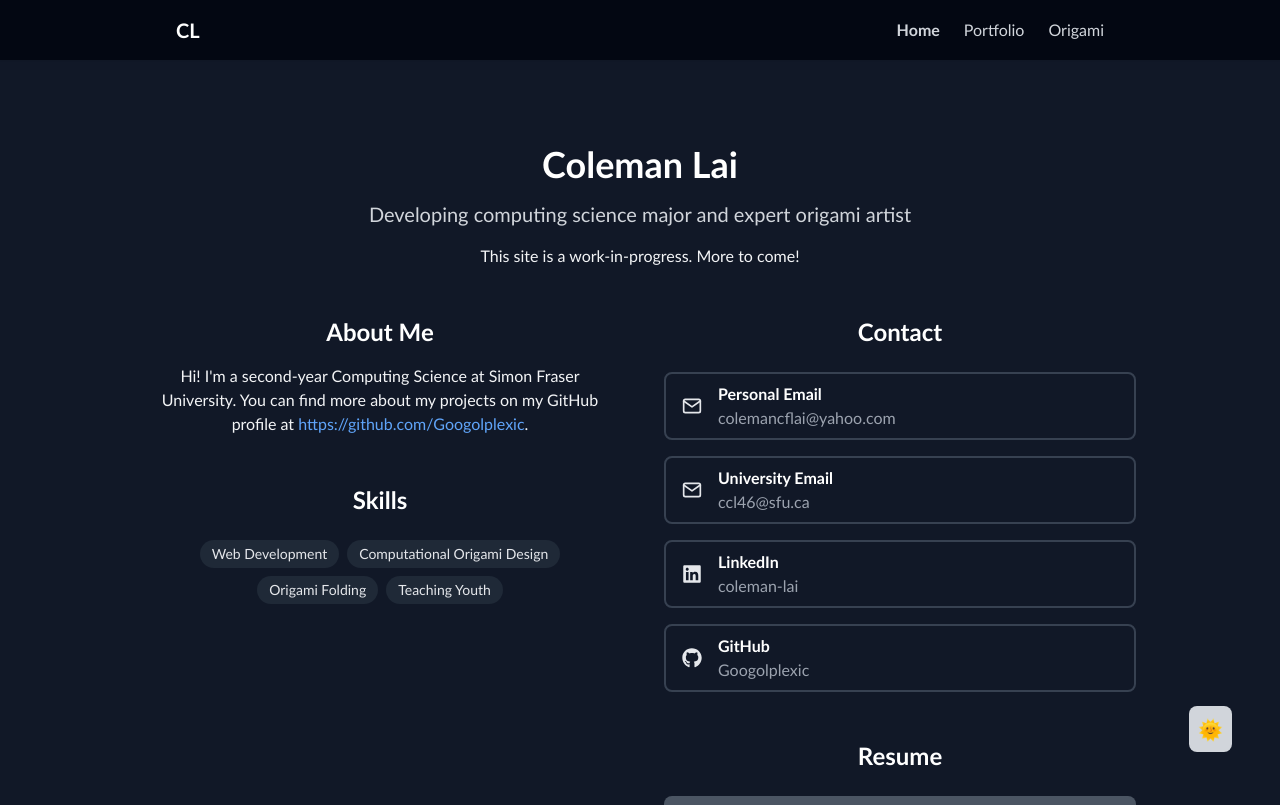
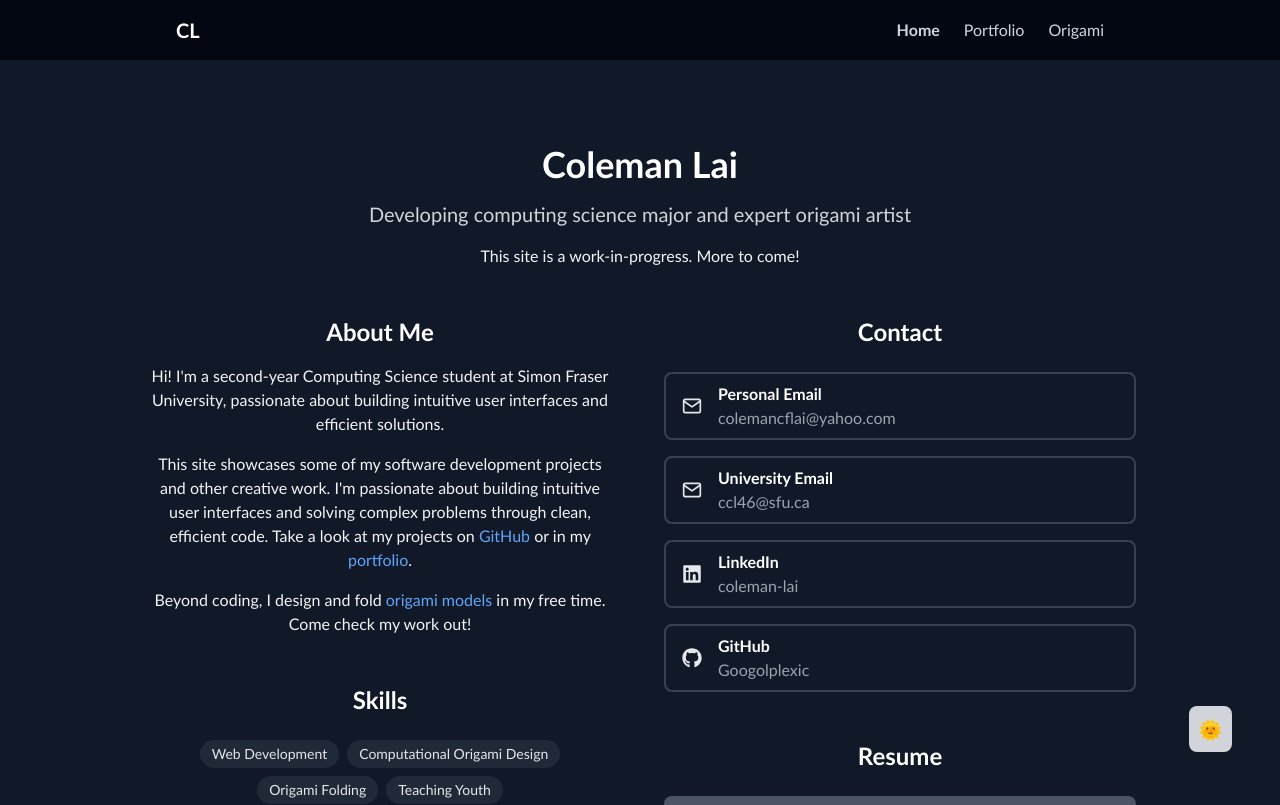
Before and after one commit to Googolplexic/personal-website, a React (Vite) app: page / in a window 1280 px wide. Shown: the top 805 px of the page. Built offline with nearby package versions, Linux system fonts and the light colour scheme.

Commit message:
Update About component with enhanced personal description and add links to GitHub and portfolio; modify FeaturedProjects to include portfolio slug in project links

```diff
--- a/src/components/About.tsx
+++ b/src/components/About.tsx
@@ -1,13 +1,27 @@
+import { Link } from "react-router";
+
 export function About() {
     return (
         <section id="about" className="mb-12">
             <h2 className="text-2xl font-semibold mb-4 dark:text-white">About Me</h2>
-            <p>
-                Hi! I'm a second-year Computing Science at Simon Fraser University.
-                You can find more about my projects on my GitHub profile at{' '}
-                <a href="https://github.com/Googolplexic" target="_blank" rel="noopener" >
-                    https://github.com/Googolplexic
-                </a>.
+            <p className="space-y-4">
+                <p>
+                    Hi! I'm a second-year Computing Science student at Simon Fraser University, passionate about building intuitive user interfaces and efficient solutions.
+                </p>
+                <p> This site showcases some of my software development projects and other creative work. I'm passionate about building intuitive user interfaces and solving complex problems through clean, efficient code.
+                    Take a look at my projects on {' '}
+
+                    <a href="https://github.com/Googolplexic" target="_blank" rel="noopener">GitHub</a>
+
+                    {' '}or in my{' '}
+
+                    <Link to="/portfolio" onClick={() => window.scrollTo(0, 0)}>portfolio</Link>.
+                </p>
+                <p>
+                    Beyond coding, I design and fold{' '}
+                    <Link to="/origami" onClick={() => window.scrollTo(0, 0)}>origami models</Link>
+                    {' '}in my free time. Come check my work out!
+                </p>
             </p>
         </section>
     )
--- a/src/components/FeaturedProjects.tsx
+++ b/src/components/FeaturedProjects.tsx
@@ -15,7 +15,11 @@ export function FeaturedProjects({ featuredSlugs }: FeaturedProjectsProps) {
             <h2 className="text-2xl font-semibold mb-6 dark:text-white">Featured Projects</h2>
             <div className="grid grid-cols-1 md:grid-cols-2 gap-4">
                 {featuredProjects.map((project) => (
-                    <Project key={project.slug} {...project} />
+                    <Project
+                        key={project.slug}
+                        {...project}
+                        slug={`portfolio/${project.slug}`}
+                    />
                 ))}
             </div>
         </section>
```
